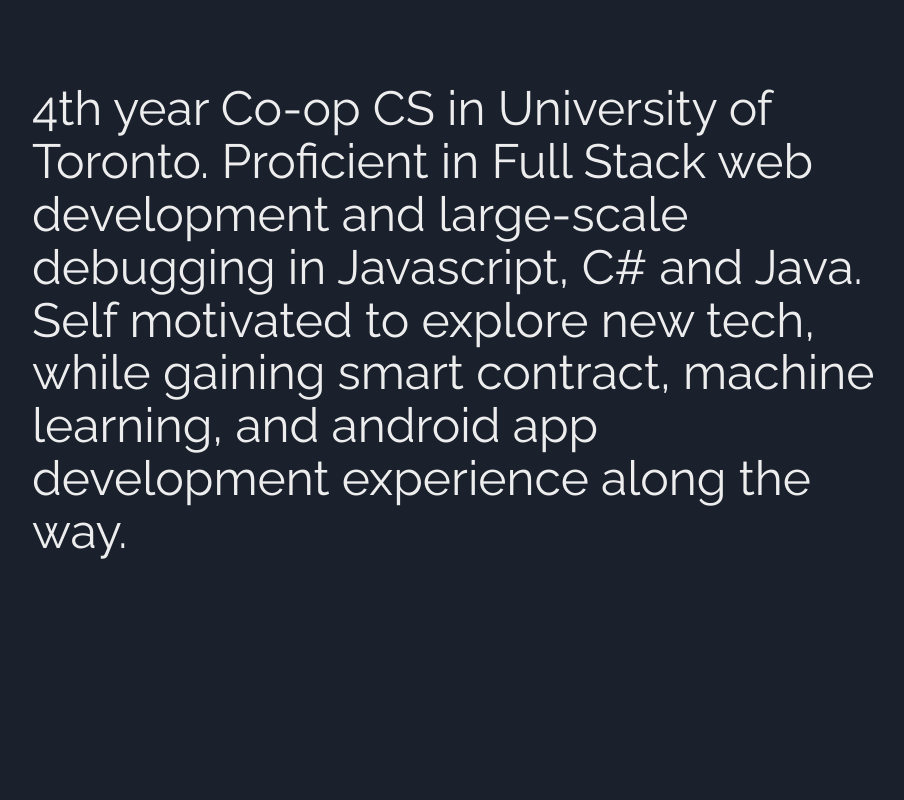
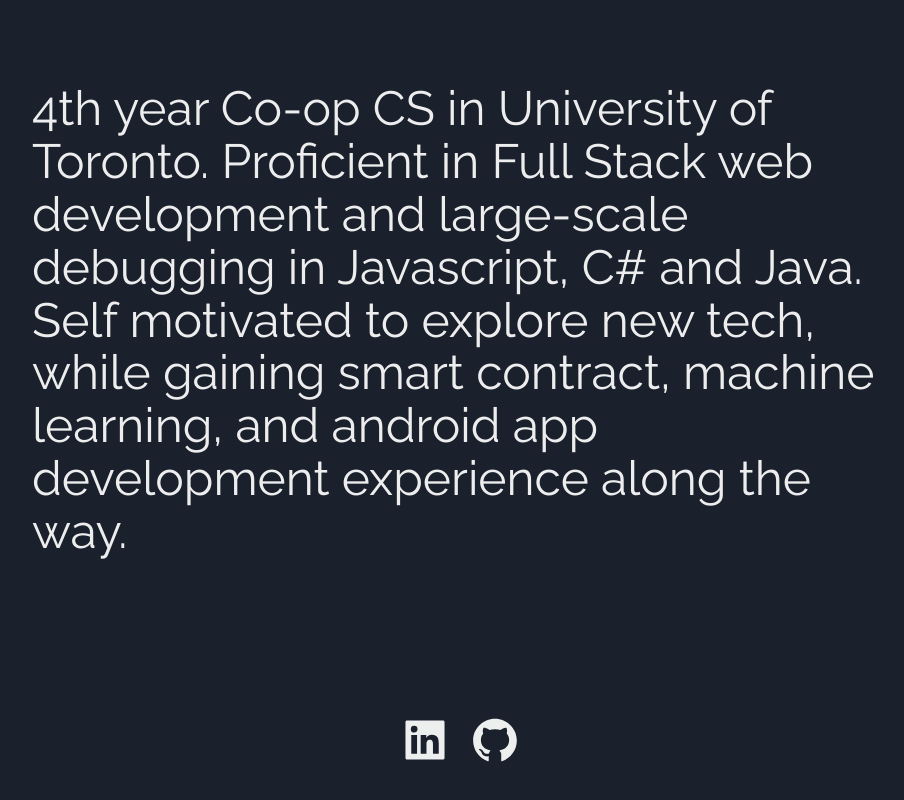
Before and after one commit to drunkint/personal-website, a Next.js app in the folder website/: page / in a window 1280 px wide. Shown: the part 824-1624 px from the top of the page, without its empty margins (180-1084 px from the left). Before the commit the page ends 1544 px from the top, so only its background shows below. Built offline with nearby package versions, Linux system fonts and the light colour scheme.

Commit message:
add button link

```diff
--- /dev/null
+++ b/website/components/footer.js
@@ -0,0 +1,23 @@
+import { Box, Text, Center, Button, IconButton } from "@chakra-ui/react";
+import { AiFillLinkedin, AiFillGithub } from "react-icons/ai";
+import Link from "next/link";
+
+const Footer = () => {
+  const sizeOfIcons = 50;
+  return (
+    <>
+      <Box w="full" h="10vh">
+        <Center>
+          <Button variant="ghost" p="0" href="https://www.linkedin.com/in/hsu-shen-lee-0a80681a7/" mx="10px">
+            <AiFillLinkedin p="0" border="0" m="0" size={sizeOfIcons} />
+          </Button>
+          <Button variant="ghost" p="0" href="https://github.com/drunkint" mx="10px">
+            <AiFillGithub p="0" border="0" m="0" size={sizeOfIcons} />
+          </Button>
+        </Center>
+      </Box>
+    </>
+  );
+};
+
+export default Footer;
--- a/website/pages/_app.js
+++ b/website/pages/_app.js
@@ -6,6 +6,7 @@
 import { AnimatePresence } from "framer-motion";
 import "@fontsource/raleway/400.css";
 import "@fontsource/open-sans/700.css";
+import Footer from "../components/footer";
 
 export default function MyApp({ Component, pageProps }) {
   return (
@@ -13,6 +14,7 @@
       <AnimatePresence>
         <Navbar path={Router.asPath} />
         <Component {...pageProps} />
+        <Footer/>
       </AnimatePresence>
     </ChakraProvider>
   );
```
